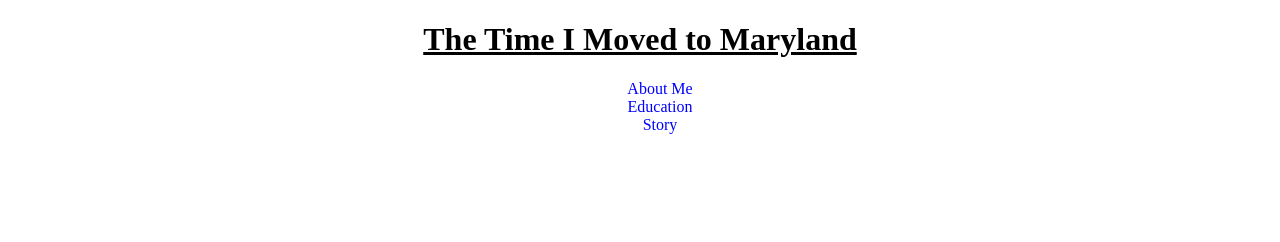
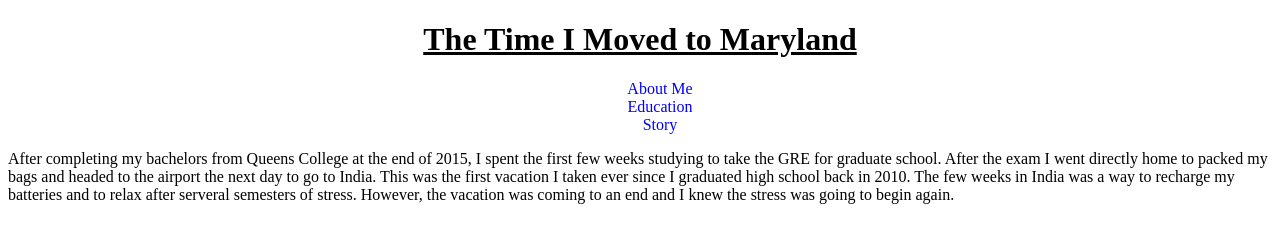
Before and after one commit to rpatel1291/Lab5-HTML, a plain HTML site: page story.html in a window 1280 px wide. Drawn offline with Linux system fonts and the light colour scheme.

Commit message:
Addition of article
Adding an article element and the first paragraph

```diff
--- a/story.html
+++ b/story.html
@@ -19,7 +19,15 @@
         </nav>
     </header>
     <main>
+        <article>
+            <p>After completing my bachelors from Queens College at the end of 2015, I spent the first few weeks studying to take the GRE for graduate school.
+            After the exam I went directly home to packed my bags and headed to the airport the next day to go to India. This was the first vacation I taken
+            ever since I graduated high school back in 2010. The few weeks in India was a way to recharge my batteries and to relax after serveral semesters
+            of stress. However, the vacation was coming to an end and I knew the stress was going to begin again. </p>
 
+            <p></p>
+            <p></p>
+        </article>
     </main>
 </body>
 </html>
```
